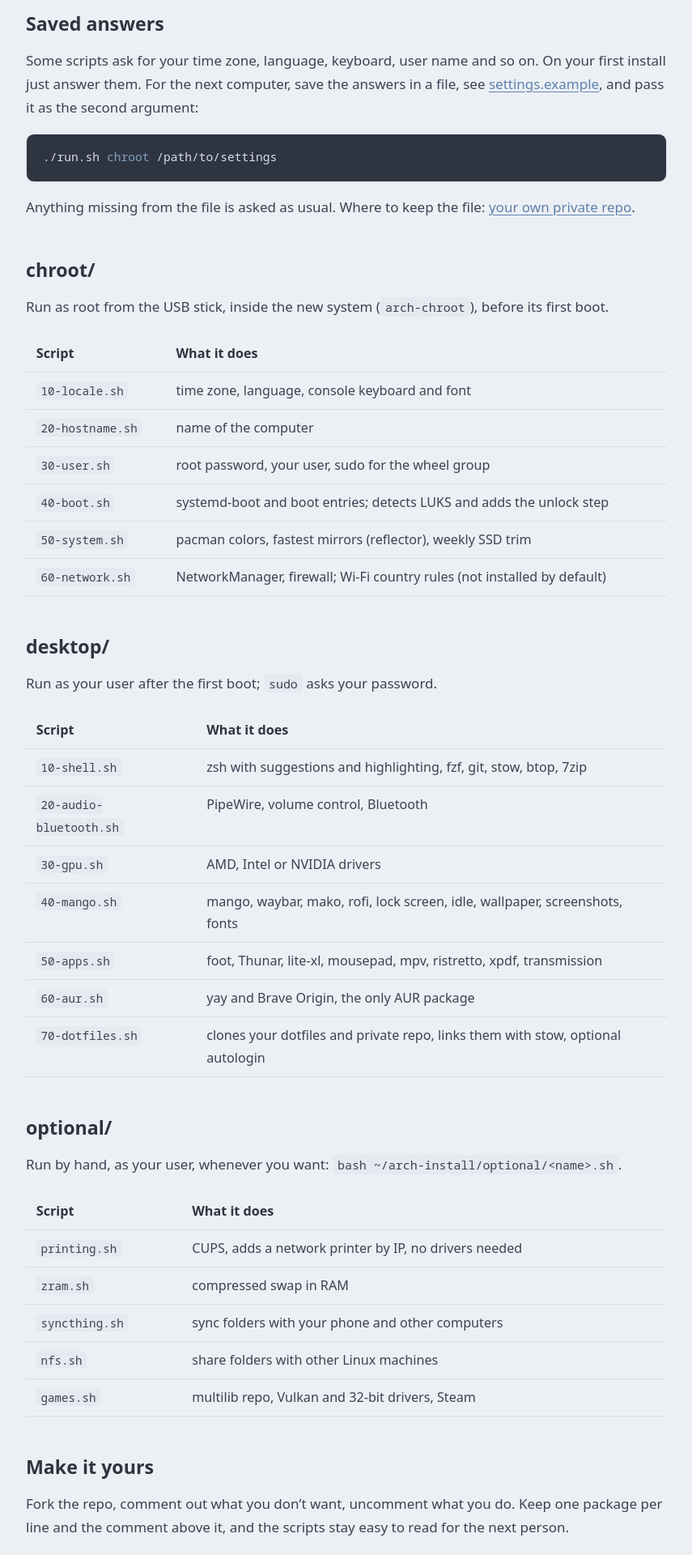
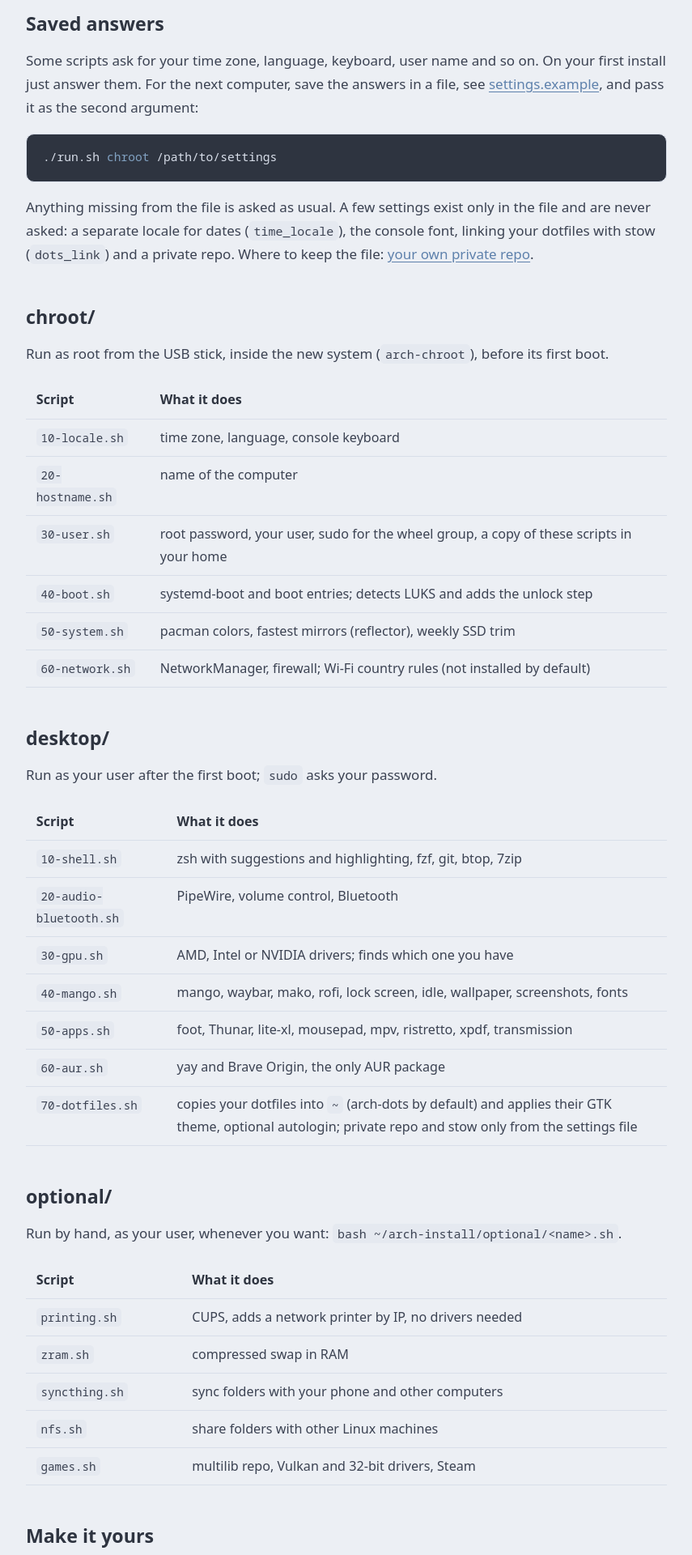
Before and after one commit to archlinux-fan/arch-install, a Jekyll site: the page built from docs/scripts.md, in a window 1280 px wide. Shown: the part 1039-2959 px from the top of the page at 81% size, without its empty margins (212-1067 px from the left). Built offline with Jekyll 4.4.1, drawn with Linux system fonts in a browser that asks for light colours; our own code applies the rules of GitHub Pages for plain Markdown files.

Commit message:
First-timer flow: dual boot and encryption in closed boxes, dotfiles copied by default with their GTK theme (stow only from the settings file), GPU found by lspci, fewer questions, scripts in /tmp with a copy in your home

````diff
--- a/assets/css/style.css
+++ b/assets/css/style.css
@@ -44,6 +44,10 @@ strong { color: var(--head); }
 ul, ol { padding-left: 1.3rem; }
 li { margin: .3rem 0; }
 hr { border: 0; border-top: 1px solid var(--line); margin: 2.5rem 0; }
+
+/* Optional steps (dual boot, encryption): a closed box that opens on click */
+details { border: 1px solid var(--line); border-radius: 10px; background: var(--bg2); padding: .5rem 1.1rem; margin: 1rem 0; }
+summary { cursor: pointer; color: var(--head); font-weight: 600; }
 
 img { max-width: 100%; border-radius: 10px; box-shadow: 0 10px 40px rgba(0, 0, 0, .35); margin: 1rem 0; }
 
--- a/docs/scripts.md
+++ b/docs/scripts.md
@@ -40,7 +40,9 @@ and pass it as the second argument:
 ./run.sh chroot /path/to/settings
 ```
 
-Anything missing from the file is asked as usual. Where to keep the file: [your own private repo](private-repo.md).
+Anything missing from the file is asked as usual. A few settings exist only in the file and are never asked:
+a separate locale for dates (`time_locale`), the console font, linking your dotfiles with stow (`dots_link`)
+and a private repo. Where to keep the file: [your own private repo](private-repo.md).
 
 ## chroot/
 
@@ -48,9 +50,9 @@ Run as root from the USB stick, inside the new system (`arch-chroot`), before it
 
 | Script | What it does |
 |---|---|
-| `10-locale.sh` | time zone, language, console keyboard and font |
+| `10-locale.sh` | time zone, language, console keyboard |
 | `20-hostname.sh` | name of the computer |
-| `30-user.sh` | root password, your user, sudo for the wheel group |
+| `30-user.sh` | root password, your user, sudo for the wheel group, a copy of these scripts in your home |
 | `40-boot.sh` | systemd-boot and boot entries; detects LUKS and adds the unlock step |
 | `50-system.sh` | pacman colors, fastest mirrors (reflector), weekly SSD trim |
 | `60-network.sh` | NetworkManager, firewall; Wi-Fi country rules (not installed by default) |
@@ -61,13 +63,13 @@ Run as your user after the first boot; `sudo` asks your password.
 
 | Script | What it does |
 |---|---|
-| `10-shell.sh` | zsh with suggestions and highlighting, fzf, git, stow, btop, 7zip |
+| `10-shell.sh` | zsh with suggestions and highlighting, fzf, git, btop, 7zip |
 | `20-audio-bluetooth.sh` | PipeWire, volume control, Bluetooth |
-| `30-gpu.sh` | AMD, Intel or NVIDIA drivers |
+| `30-gpu.sh` | AMD, Intel or NVIDIA drivers; finds which one you have |
 | `40-mango.sh` | mango, waybar, mako, rofi, lock screen, idle, wallpaper, screenshots, fonts |
 | `50-apps.sh` | foot, Thunar, lite-xl, mousepad, mpv, ristretto, xpdf, transmission |
 | `60-aur.sh` | yay and Brave Origin, the only AUR package |
-| `70-dotfiles.sh` | clones your dotfiles and private repo, links them with stow, optional autologin |
+| `70-dotfiles.sh` | copies your dotfiles into `~` (arch-dots by default) and applies their GTK theme, optional autologin; private repo and stow only from the settings file |
 
 ## optional/
 
````
Also changed, not shown: README.md (+53 -36 lines), docs/private-repo.md (+5 -5 lines), 6 other files.
